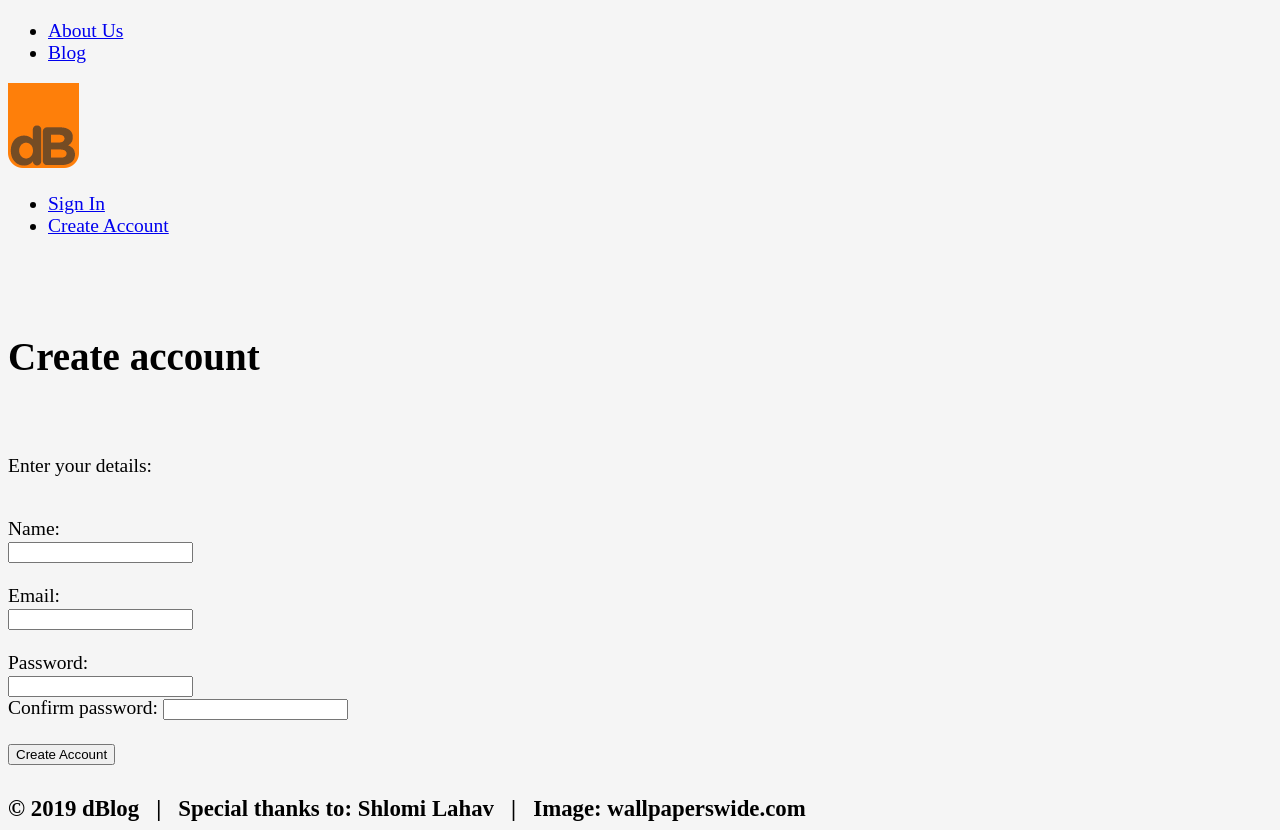
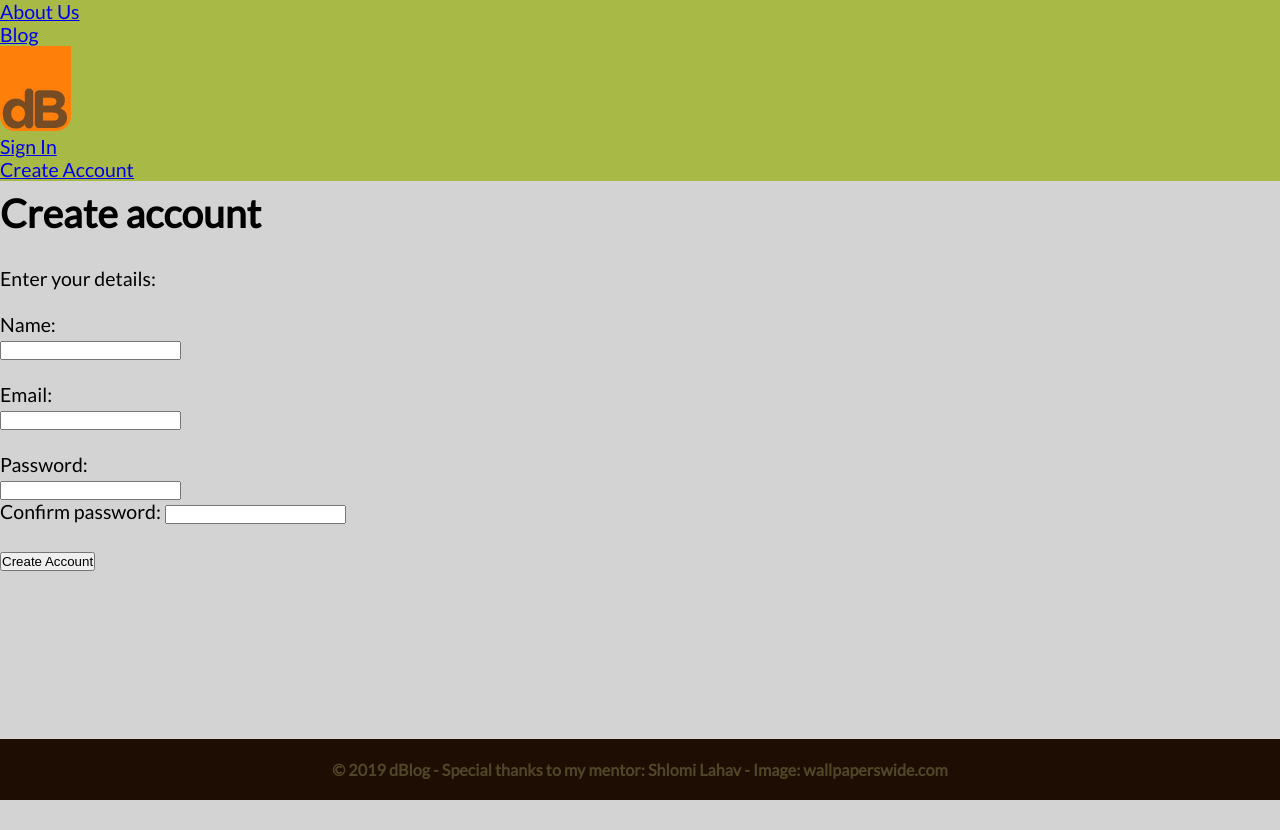
Before and after one commit to DorKatzir/dblog, a PHP site: page /signup.php in a window 1280 px wide. After the commit the page ends 800 px from the top, so only its background shows below. Run offline with PHP 8.4, Linux system fonts and the light colour scheme; some libraries are stand-ins or nearby versions.

Commit message:
setting the grid for container

```diff
--- a/css/main.css
+++ b/css/main.css
@@ -1,14 +1,15 @@
+@import url("https://fonts.googleapis.com/css?family=Lato:100,400");
 /*///////////////// GENERAL SETTINGS ///////////////////////////*/
-@import url("https://fonts.googleapis.com/css?family=Lato:400,700&subset=latin-ext");
 * {
   -webkit-box-sizing: border-box;
           box-sizing: border-box;
+  margin: 0;
+  padding: 0;
 }
 
 body {
+  font-family: 'Lato', sans-serif;
   background-color: whitesmoke;
-  height: 100vh;
-  overflow-x: hidden;
 }
 
 body {
@@ -25,6 +26,15 @@ body {
   body {
     font-size: 20px;
   }
+}
+
+.container {
+  display: -ms-grid;
+  display: grid;
+  -ms-grid-rows: auto 1fr auto;
+      grid-template-rows: auto 1fr auto;
+  background-color: rgba(97, 97, 97, 0.651);
+  min-height: 100vh;
 }
 
 /* Multiple properties with same values */
@@ -60,7 +70,15 @@ h5 {
 }
 
 /*///////////////// Navigation ///////////////////////////*/
+header {
+  background-color: #A8BA45;
+}
+
 /*///////////////// Main Content ///////////////////////////*/
+main {
+  background-color: lightgray;
+}
+
 /*////////// Create account/ signup /////////////////*/
 /*////////// create/ new post /////////////////*/
 /*////////// edit post /////////////////*/
@@ -68,6 +86,17 @@ h5 {
 /*////////// blog posts /////////////////*/
 /*///////////////// FORM ///////////////////////////*/
 /*///////////////// Footer ///////////////////////////*/
+footer {
+  background-color: #1E0D03;
+  color: rgba(199, 203, 127, 0.3);
+  padding: .8rem;
+}
+
+footer h5 {
+  font-weight: thin;
+  text-align: center;
+}
+
 /* Extra-small */
 /* Small */
 @media screen and (min-width: 361px) and (max-width: 480px) {
--- a/css/main.scss
+++ b/css/main.scss
@@ -1,3 +1,7 @@
+@import url('https://fonts.googleapis.com/css?family=Lato:100,400');
+
+
+
 @mixin interpolate($properties, $min-screen, $max-screen, $min-value, $max-value) {
     & {
         @each $property in $properties {
@@ -36,22 +40,31 @@
 
 
 
-
 /*///////////////// GENERAL SETTINGS ///////////////////////////*/
-
-@import url('https://fonts.googleapis.com/css?family=Lato:400,700&subset=latin-ext');
 
 
 * {
     box-sizing: border-box;
+    margin: 0;
+    padding: 0;
 }
 
 body {
+    font-family: 'Lato', sans-serif;
     @include interpolate(font-size, 320px, 1366px, 14px, 20px);
     background-color: whitesmoke;
-    height: 100vh;
-    overflow-x: hidden;
+
 }
+
+.container {
+    display: grid;
+    // grid-template-columns: 1fr;
+    grid-template-rows: auto 1fr auto;
+    background-color: rgba(97, 97, 97, 0.651);
+    min-height: 100vh;
+}
+
+
 
 /* Multiple properties with same values */
 h1,
@@ -66,55 +79,60 @@ h5 {
 
 
 /*///////////////// Navigation ///////////////////////////*/
-header {}
+header {
+    background-color: #A8BA45;
+}
 
-nav {}
+// nav {}
 
 
-nav ul li {}
+// nav ul li {}
 
-nav ul li a {}
+// nav ul li a {}
 
-nav ul li a:hover,
-a:active {}
+// nav ul li a:hover,
+// a:active {}
 
 
-.stages {}
+// .stages {}
 
-.infobox {}
+// .infobox {}
 
-.infobox span {}
+// .infobox span {}
 
 
 /*///////////////// Main Content ///////////////////////////*/
 
-main {}
+main {
+    background-color: lightgray;
 
-main .content {}
+}
+
+// main .content {}
 
 /*////////// Create account/ signup /////////////////*/
-input[type=password].pass {}
+// input[type=password].pass {}
 
-div .acc {}
+// div .acc {}
 
 
 
 
 
 /*////////// create/ new post /////////////////*/
-.box_new_post {}
+// .box_new_post {}
 
-textarea.article_new_post {}
+// textarea.article_new_post {}
 
-input[type=text].title_new_post {}
+// input[type=text].title_new_post {}
 
-input[type=button].btn {}
+// input[type=button].btn {}
 
 
 
 /*////////// edit post /////////////////*/
 
-textarea.edit_post {}
+// textarea.edit_post {}
 
 
 
@@ -122,49 +140,57 @@ textarea.edit_post {}
 
 
 /*////////// signin form  /////////////////*/
-div .box {}
+// div .box {}
 
 /*////////// blog posts /////////////////*/
 
 
 
 
-div .post_box {}
+// div .post_box {}
 
-div .post_txt h3 {}
+// div .post_txt h3 {}
 
-.details {}
+// .details {}
 
-.left {}
+// .left {}
 
-.right {}
+// .right {}
 
-.right a {}
+// .right a {}
 
-.right a:hover {}
+// .right a:hover {}
 
 
 /*///////////////// FORM ///////////////////////////*/
-input[type=text] {}
+// input[type=text] {}
 
-input[type=password] {}
+// input[type=password] {}
 
-input[type=submit] {}
+// input[type=submit] {}
 
-input[type=button] {}
+// input[type=button] {}
 
-.error {}
+// .error {}
 
-.sm-box {}
+// .sm-box {}
 
 
 
 /*///////////////// Footer ///////////////////////////*/
 
-footer {}
+footer {
+    background-color: #1E0D03;
+    color: rgba(199, 203, 127, .3);
+    padding: .8rem;
 
-footer h3 {}
 
+}
+
+footer h5 {
+    font-weight: thin;
+    text-align: center;
+}
 
 
 
--- a/tpl/footer.php
+++ b/tpl/footer.php
@@ -1,6 +1,19 @@
         <footer>
-            <h3>&copy <?= date('Y'); ?>&nbsp;dBlog &nbsp; | &nbsp; Special thanks to: Shlomi Lahav &nbsp; | &nbsp; Image: wallpaperswide.com </h3>
+            <h5>
+                <span>
+                &copy <?= date('Y'); ?>&nbsp;dBlog -
+                </span>
+
+               <span>
+                Special thanks to my mentor: Shlomi Lahav -
+               </span>
+
+               <span>
+                Image: wallpaperswide.com
+               </span>
+            </h5>
         </footer>
+
      <script src="https://ajax.googleapis.com/ajax/libs/jquery/3.2.1/jquery.min.js">
      </script>
      <script src="js/jq.js" type="text/javascript"></script>
--- a/tpl/header.php
+++ b/tpl/header.php
@@ -6,7 +6,7 @@
         <meta name="viewport" content="width=device-width, initial-scale=1.0">
         <link href="css/main.css" rel="stylesheet" type="text/css"/>
     </head>
-<body class="wrapper">
+<body class="container">
     <header>
 
         <nav>
@@ -38,4 +38,3 @@
 
 
     </header>
-    <br><br>
```
